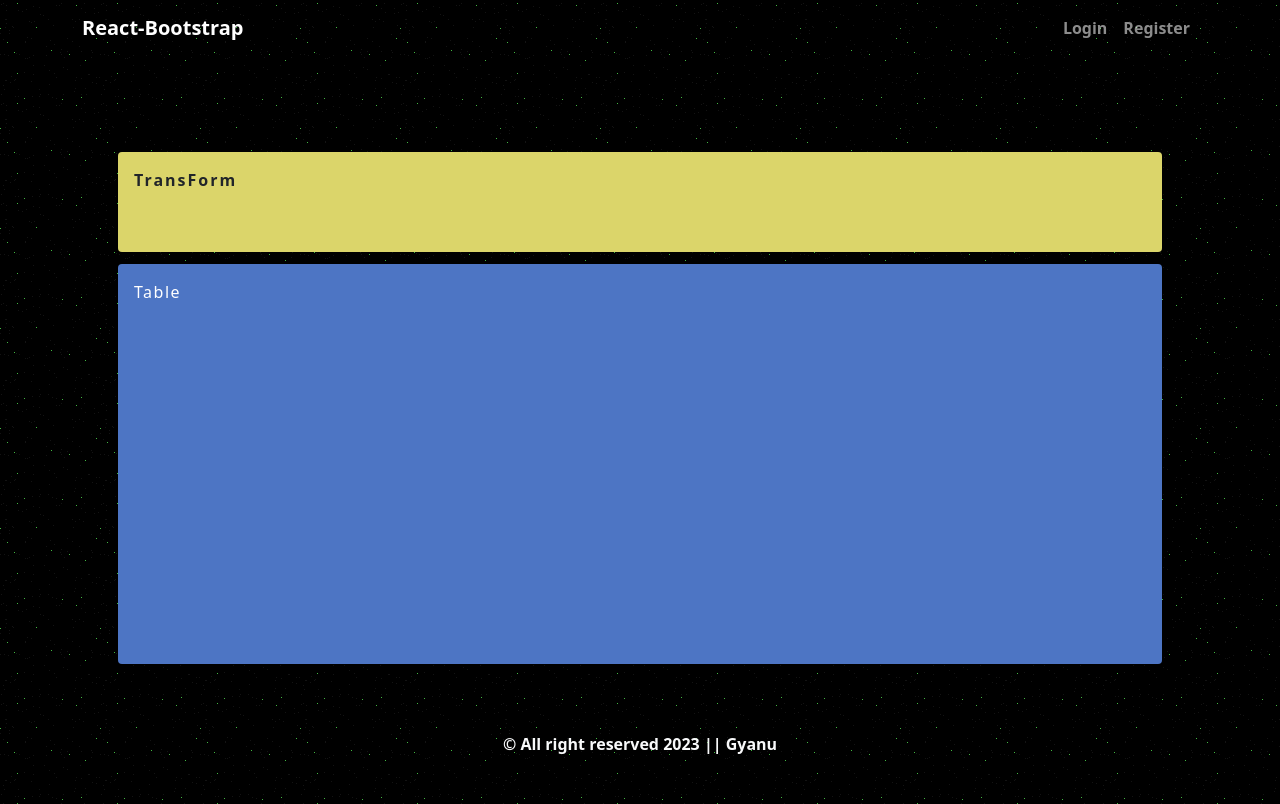
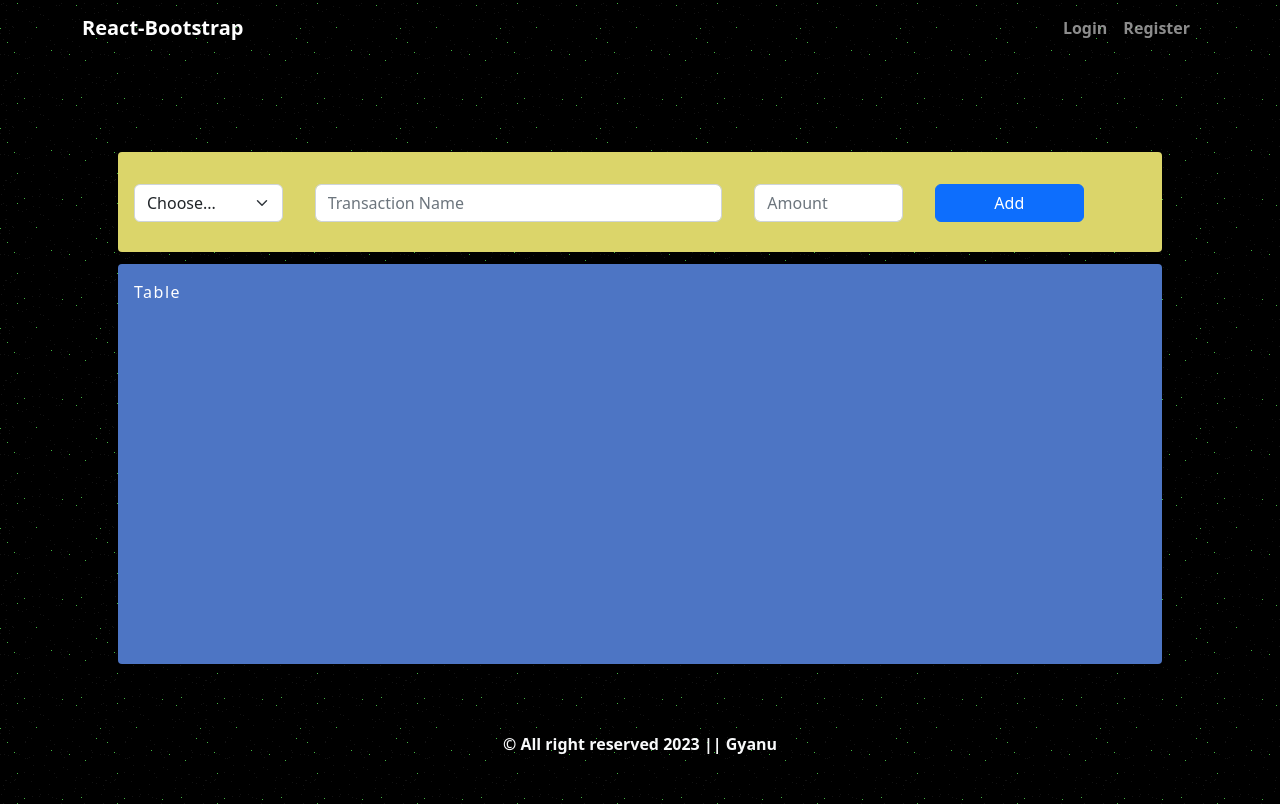
Before and after one commit to gyanu-sherchan-dev/client-transaction2.0, a React (Create React App) app: page /dashboard in a window 1280 px wide. Built offline with nearby package versions, Linux system fonts and the light colour scheme.

Commit message:
transform form added

```diff
--- a/src/App.css
+++ b/src/App.css
@@ -43,7 +43,7 @@
 .transForm {
   margin-top: 0;
   background: rgb(219, 213, 106);
-  font-weight: 600;
+  font-weight: 700;
   letter-spacing: 2px;
   min-height: 100px;
   padding: 1rem;
--- a/src/components/customForm/TransForm.js
+++ b/src/components/customForm/TransForm.js
@@ -1,7 +1,81 @@
-import React from "react";
+import React, { useState } from "react";
+import Col from "react-bootstrap/Col";
+import Form from "react-bootstrap/Form";
+import Row from "react-bootstrap/Row";
+import Button from "react-bootstrap/Button";
+
+const intialState = {
+  type: "",
+  name: "",
+  amount: null, // the data type you record in the form below is number and here you are passing string, conflict, hense null
+};
 
 const TransForm = () => {
-  return <div className="transForm">TransForm</div>;
+  const [form, setForm] = useState(intialState);
+
+  const handleOnChange = (e) => {
+    const { name, value } = e.target;
+
+    setForm({
+      ...form,
+      [name]: value,
+    });
+  };
+
+  const handleOnSubmit = (e) => {
+    e.preventDefault();
+    console.log(form);
+    //why we need initialState data.
+    //let say we have done the call api to send data to database
+    //after that reset the form
+    //to reset call setform and pass the intialState and pass value in the form input field.
+    setForm(intialState);
+  };
+
+  return (
+    <div className="transForm">
+      <Form onSubmit={handleOnSubmit}>
+        <Row className="mt-3  gap-2">
+          <Col md="2">
+            <Form.Select
+              name="type"
+              value={form.type}
+              required
+              onChange={handleOnChange}
+            >
+              <option>Choose...</option>
+              <option value="income">Income</option>
+              <option value="expenses">Expenses</option>
+            </Form.Select>
+          </Col>
+          <Col md="5">
+            <Form.Control
+              name="name"
+              placeholder="Transaction Name"
+              required
+              onChange={handleOnChange}
+              value={form.name}
+            />
+          </Col>
+          <Col md="2">
+            <Form.Control
+              onChange={handleOnChange}
+              name="amount"
+              type="number"
+              placeholder="Amount"
+              required
+              value={form.amount}
+            />
+          </Col>
+          <Col md="2">
+            <div className="d-grid">
+              <Button type="submit">Add</Button>
+            </div>
+          </Col>
+        </Row>
+      </Form>
+    </div>
+  );
 };
 
 export default TransForm;
```
Also changed, not shown: 1 other file (tests, documents, lock files or other folders).
